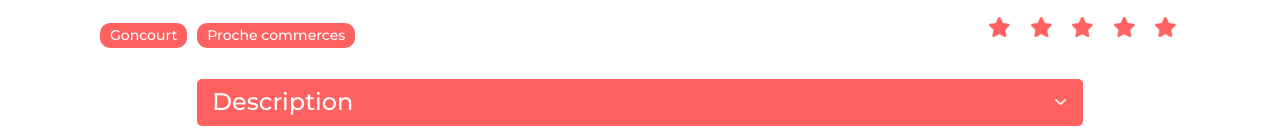
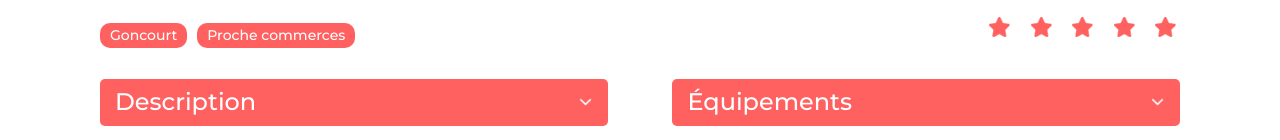
Before and after one commit to Lil33000/Project-Kasa, a React (Vite) app: page /logement/0979876d in a window 1280 px wide. Shown: the part 812-952 px from the top of the page. Built offline with nearby package versions, Linux system fonts and the light colour scheme.

Commit message:
some fix

```diff
--- a/src/components/Collapse/_Collapse.scss
+++ b/src/components/Collapse/_Collapse.scss
@@ -5,8 +5,7 @@
 
 	@media screen and (min-width: $breakpoint-desktop) {
 		margin: 31px auto 0;
-        padding-left: 9%;
-        padding-right: 9%;
+
 	}
 
 	&__visible {
@@ -82,3 +81,15 @@
 		width: 87.5%;
 	}
 }
+
+
+
+.collapse-fiche-container {
+	@include flex-column;
+	width: 100%;
+
+	@media screen and (min-width: $breakpoint-desktop) {
+		flex-direction: row;
+		gap: 6%;
+	}
+}
--- a/src/components/Host/Host.jsx
+++ b/src/components/Host/Host.jsx
@@ -1,16 +1,16 @@
 import PropTypes from "prop-types";
-export default function Host({ hostName, hostPic, id }) {
+export default function Host({ name, picture, id }) {
   return (
     <aside className="host-comp">
-      <div className="host-name">{hostName}</div>
+      <div className="host-name">{name}</div>
       <div className="hostPicture">
-        <img src={hostPic} alt={id} />
+        <img src={picture} alt={id} />
       </div>
     </aside>
   );
 }
 Host.propTypes = {
-  hostName: PropTypes.string.isRequired,
-  hostPic: PropTypes.string.isRequired,
+  name: PropTypes.string.isRequired,
+  picture: PropTypes.string.isRequired,
   id: PropTypes.number.isRequired,
 };
--- a/src/pages/LogementSheet/index.jsx
+++ b/src/pages/LogementSheet/index.jsx
@@ -10,8 +10,8 @@ import axios from "axios";
 export default function LogementSheet() {
 	const params = useParams();
 	const navigate = useNavigate();
+	const [pickedAppart, setPickedAppart] = useState();
 
-	const [pickedAppart, setPickedAppart] = useState();
 	useEffect(() => {
 		const getData = async () => {
 			const reponce = await axios.get("/logement.json");
@@ -22,7 +22,9 @@ export default function LogementSheet() {
 			}
 		};
 		getData();
+	// eslint-disable-next-line react-hooks/exhaustive-deps
 	}, []);
+
 	const slidePics = pickedAppart && pickedAppart.pictures;
 	const tags = pickedAppart && pickedAppart.tags;
 	const equipments = pickedAppart && pickedAppart.equipments;
@@ -52,8 +54,8 @@ export default function LogementSheet() {
 					<div className="rate-host-container">
 						<div className="host-container redFont">
 							<Host
-								hostName={pickedAppart.host.name}
-								hostPic={pickedAppart.host.picture}
+								name={pickedAppart.host.name}
+								picture={pickedAppart.host.picture}
 							/>
 						</div>
 						<div className="rate-container">
```
